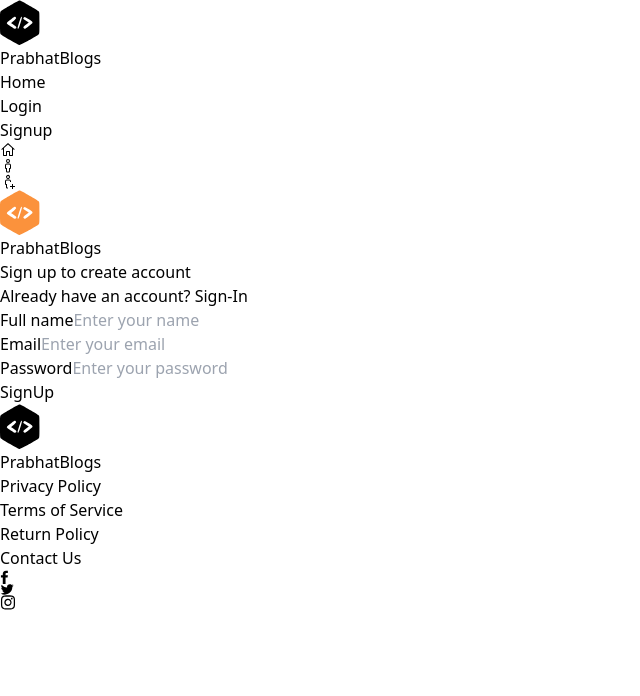
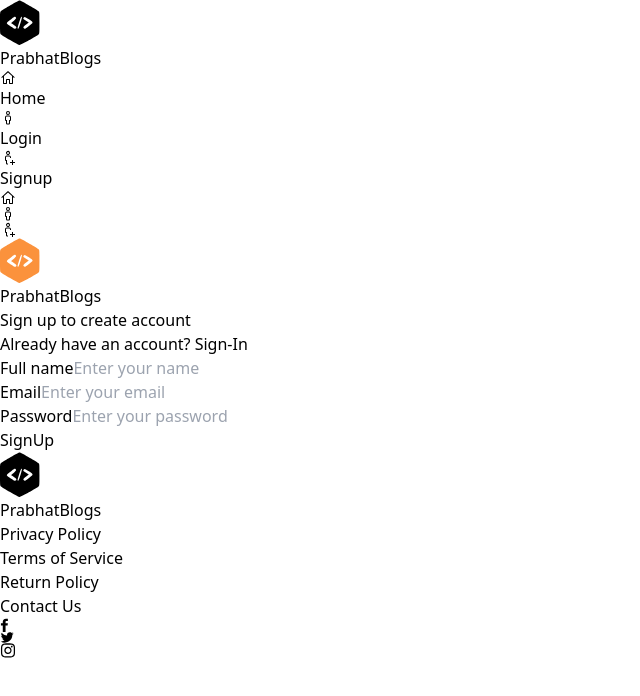
Before and after one commit to Prabhat-Chandela/mega-project-01, a React (Vite) app: page /signup in a window 1280 px wide. Shown: the top 696 px of the page, without its empty margins (0-640 px from the left). Built offline with nearby package versions, Linux system fonts and the light colour scheme; no server answers.

Commit message:
header component improvement

```diff
--- a/src/components/Header/Header.jsx
+++ b/src/components/Header/Header.jsx
@@ -11,32 +11,38 @@ function Header() {
     {
       name: 'Home',
       slug: "/",
-      active: true
+      active: true,
+      icon: <span><VscHome /></span>
     },
     {
       name: "Login",
       slug: "/login",
       active: !authStatus,
+      icon: <span><VscPerson /></span>
     },
     {
       name: "Signup",
       slug: "/signup",
       active: !authStatus,
+      icon: <span><VscPersonAdd /></span>
     },
     {
       name: "All Posts",
       slug: "/all-posts",
       active: authStatus,
+      icon: <span><VscFiles /></span>
     },
     {
       name: "Your Posts",
       slug: "/your-posts",
       active: authStatus,
+      icon: <span><VscNote /></span>
     },
     {
       name: "Add Post",
       slug: "/add-post",
       active: authStatus,
+      icon: <span><VscNewFile /></span>
     },
   ]
 
@@ -62,9 +68,9 @@ function Header() {
 
                   <NavLink
                     to={item.slug}
-                    className={({ isActive }) => `${isActive ? 'text-black underline underline-offset-4 ' : 'text-orange-400 hover:text-black'}`}
+                    className={({ isActive }) => `flex justify-center items-center gap-1 ${isActive ? 'text-black ' : 'text-orange-400 hover:text-black'}`}
 
-                  >{item.name}</NavLink>
+                  >{item.icon}{item.name}</NavLink>
                 </li>
 
               ) : null)}
@@ -87,17 +93,10 @@ function Header() {
                     to={item.slug}
                     className={({ isActive }) => `text-xl ${isActive ? ' text-white ' : 'text-orange-400'}`}
 
-                  >{item.name === "Home"?<VscHome /> :
-                    item.name === "Login"? <VscPerson />:
-                    item.name === "Signup"?<VscPersonAdd /> :
-                    item.name === "All Posts"? <VscFiles />:
-                    item.name === "Your Posts"? <VscNote />:
-                    item.name === "Add Post"? <VscNewFile />: null}</NavLink>
+                  >{item.icon}</NavLink>
                 </li>
 
               ) : null)}
-
-
 
             </ul>
 
--- a/src/components/Login/Login.jsx
+++ b/src/components/Login/Login.jsx
@@ -89,7 +89,7 @@ function Login() {
               })}
             />
 
-            <Button type='submit'>LogIn</Button>
+            <Button type='submit' className={'font-bold'}>LogIn</Button>
 
           </div>
         </form>
```
